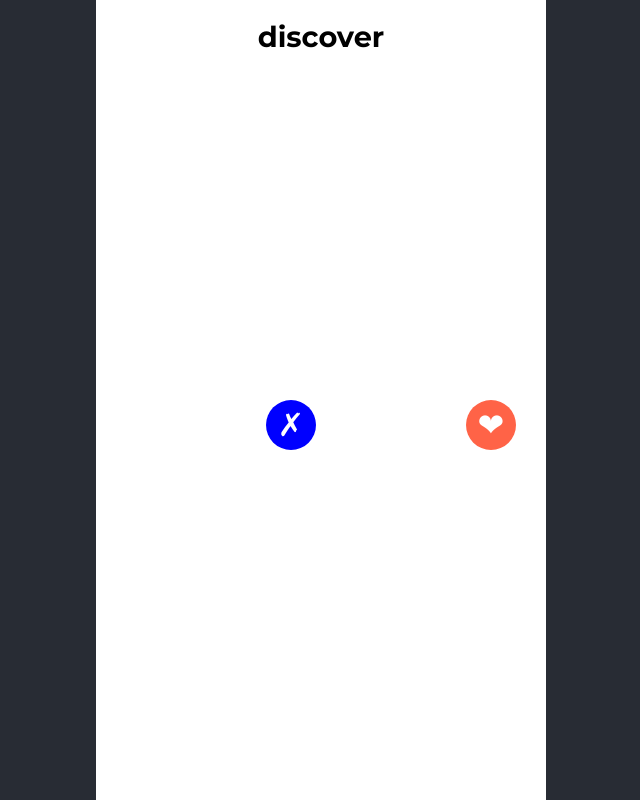
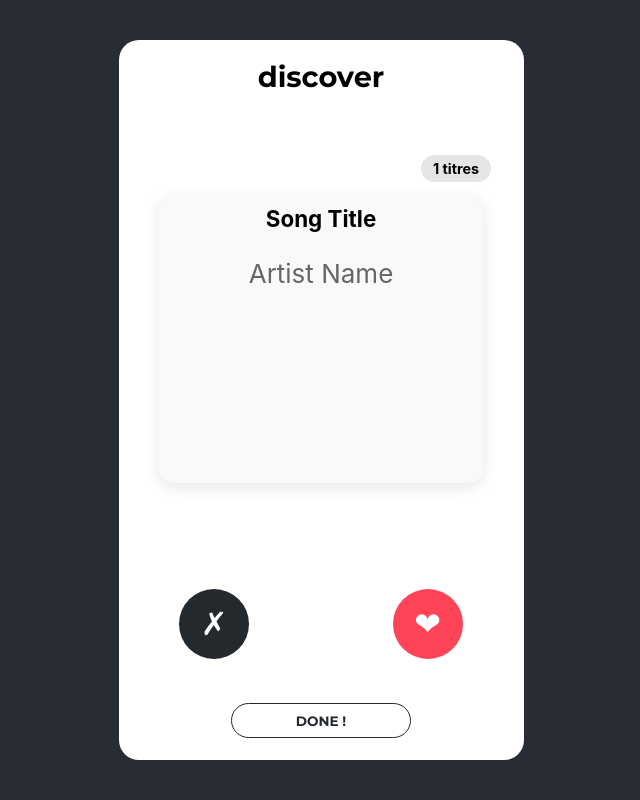
Before and after one commit to eliemine24/web-project, a React (Create React App) app: page / in a window 1280 px wide. Both pictures are taken after a click on the button "❤︎". Shown: the whole page, without its empty margins (319-959 px from the left). Built offline with nearby package versions, Linux system fonts and the light colour scheme.

Commit message:
maquette à peu près finie

```diff
--- a/src/App.css
+++ b/src/App.css
@@ -17,11 +17,16 @@
 .Container {
   background-color: #ffffff;
   color: black;
-  height: 100vh;
+  height: 90vh;
+  max-height: 800px;
   aspect-ratio: 9 / 16;
+  position: relative;
+  display: flex;
+  flex-direction: column;
   align-items: center;
-  justify-content: center;
-  position: relative;
+  margin: auto;
+  border-radius: 20px;
+  overflow: hidden;
 }
 
 .Container h1 {
@@ -32,18 +37,70 @@
 
 .Mon-bouton {
   position: absolute;
-
-  margin-right: 10px;
-  margin-bottom: 100px;
-  width: 50px;
-  height: 50px;
+  width: 70px;
+  height: 70px;
   border-radius: 50%;
   color: white;
   font-size : 2rem;
   border: none;
+  cursor: pointer;
+  transition: transform 0.2s;
+  display: flex;
+  align-items: center;
+  justify-content: center;
+}
+.Mon-bouton:hover {
+  filter: brightness(0.95) saturate(95%);
+  transform: scale(1.1);
 }
 
-.Mon-bouton:hover {
-  filter: brightness(0.95) saturate(95%);/* Il devient bleu-gris foncé au survol */
-  transform: scale(1.1);
+.Compteur {
+  position: absolute;
+  top: 16%;
+  right: 8%;
+  font-weight: bold;
+  background: rgba(0, 0, 0, 0.1);
+  padding: 5px 12px;
+  border-radius: 15px;
+  font-size: 0.9rem;
 }
+
+.Music-Card {
+  width: 80%;
+  height: 40%;
+  flex-direction: column;
+  align-items: center;
+  justify-content: center;
+  text-align: center;
+  background: #f9f9f9;
+  border-radius: 15px;
+  box-shadow: 0 4px 15px rgba(0,0,0,0.1);
+  margin-top: 20%;
+}
+
+.Music-Info h2 { margin: 10px 0 5px 0; font-size: 1.4rem; }
+.Music-Info p { color: #666; margin-bottom: 20px; }
+
+.Bouton-Terminer {
+  position: absolute;
+  left : 50%;
+  transform: translateX(-50%); /*on centre*/
+  width: 180px;
+  height: 35px;
+  border-radius: 20px;
+  background-color: transparent;
+  color: #24292e;
+  font-family: 'Montserrat', sans-serif;
+  font-weight: bold;
+  font-size: 0.85rem;
+  border: 1px solid #24292e;
+  display: flex;
+  align-items: center;
+  justify-content: center;
+  cursor: pointer;
+  transition: transform 0.2s;
+}
+.Bouton-Terminer:hover {
+  filter: brightness(0.95) saturate(95%);
+  transform: translateX(-50%) scale(1.1);
+}
--- a/src/App.js
+++ b/src/App.js
@@ -1,14 +1,29 @@
 
 import './App.css';
+import React, { useState } from 'react';
 
 function App() {
+  const [count, setCount] = useState(0);
+  function handleCount(){
+    setCount(count + 1);
+}
+
   return (
     <div className="App">
       <header className="App-header">
         <div className="Container">
+          <div className="Compteur">{count} titres</div>
           <h1>discover</h1>
-          <MyButton couleur="tomato" symbole="❤︎" top="400px" right= "20px"/>
-          <MyButton couleur="blue" symbole="✗" top="400px" right= "220px"/>
+          <div className="Music-Card">
+            <div className="Music-Info">
+              <h2>Song Title</h2>
+              <p>Artist Name</p>
+            </div>
+          </div>
+          <MyButton couleur="#ff4458" symbole="❤︎" bottom="14%" right="15%" onClick={handleCount}/>
+          <MyButton couleur="#24292e" symbole="✗" bottom="14%" left="15%"/>
+          {count > 0 && (<ButtonTerm/>)}
+
         </div>
       </header>
     </div>
@@ -16,11 +31,30 @@ function App() {
 }
 
 
-function MyButton({couleur, symbole, top, right}) {
+function MyButton({couleur, symbole, bottom, right, left, onClick}) {
   return (
-    <button className="Mon-bouton" style={{ backgroundColor: couleur,  top: top, right: right }}>
+    <button
+      className="Mon-bouton"
+      onClick={onClick}
+      style={{
+        backgroundColor: couleur,
+        bottom: bottom,
+        right: right,
+        left: left
+      }}
+    >
       {symbole}
     </button>
   );
 }
+
+function ButtonTerm(){
+  return(
+    <button
+      className="Bouton-Terminer"
+      style={{bottom: '3%'}}
+    >
+      DONE !
+    </button>)
+}
 export default App;
```
